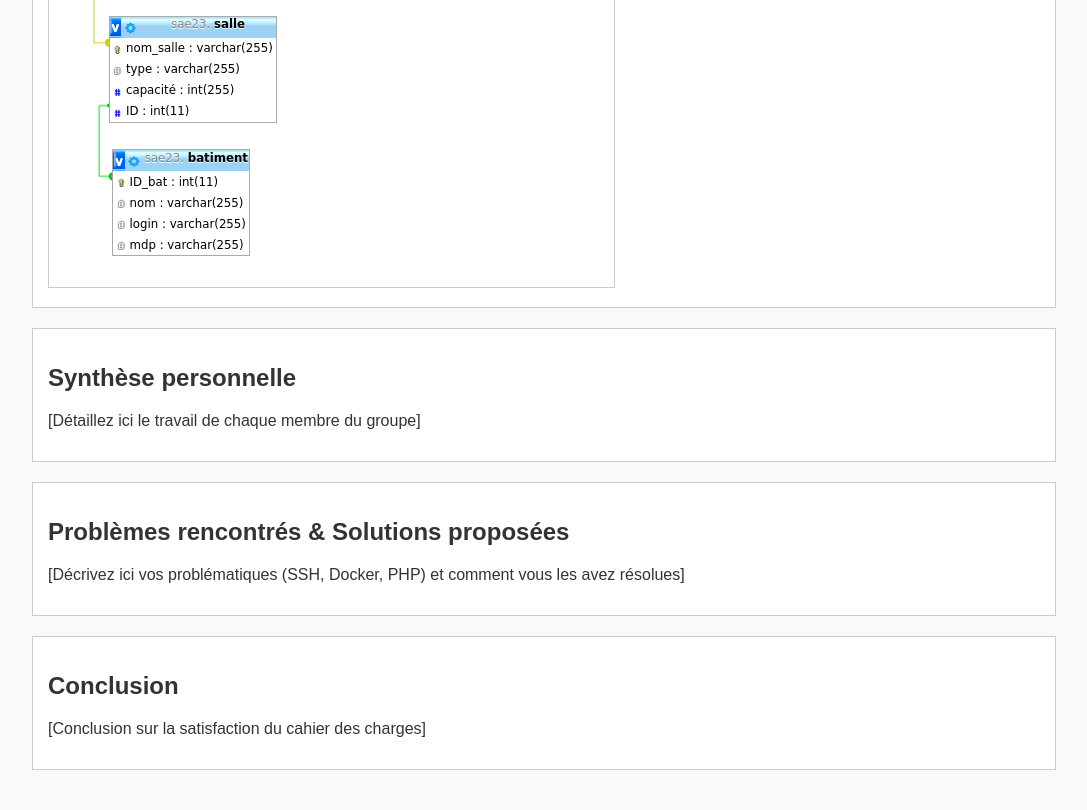
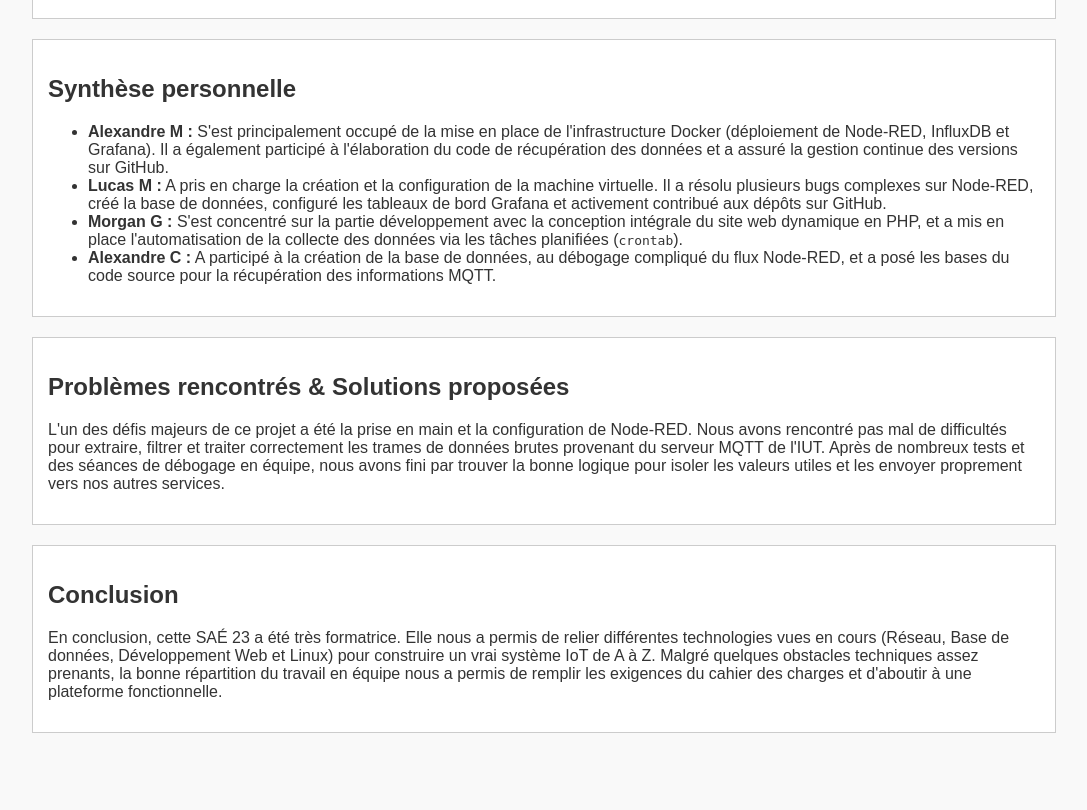
Before and after one commit to mydraa/SAE23, a PHP site: page /projet.php in a window 1280 px wide. Shown: the part 1762-2572 px from the top of the page, without its empty margins (96-1183 px from the left). After the commit the page ends 2495 px from the top, so only its background shows below. Run offline with PHP 8.4, Linux system fonts and the light colour scheme.

Commit message:
Update project page (synthesis and conclusion)

```diff
--- a/site web/projet.php
+++ b/site web/projet.php
@@ -37,19 +37,24 @@ session_start();
         <div class="card">
             <h2>Outils collaboratifs</h2>
             <img src="images/github.png" alt="GitHub" style="max-width:100%; margin-bottom:10px; border:1px solid #ccc;"><br>
-            <img src="images/capture.png" alt="Capture Collaborative" style="max-width:100%; border:1px solid #ccc;">
+            <img src="images/drive.png" alt="Google Drive Collaboratif" style="max-width:100%; border:1px solid #ccc;">
         </div>
         <div class="card">
             <h2>Synthèse personnelle</h2>
-            <p>[Détaillez ici le travail de chaque membre du groupe]</p>
+            <ul>
+                <li><strong>Alexandre M :</strong> S'est principalement occupé de la mise en place de l'infrastructure Docker (déploiement de Node-RED, InfluxDB et Grafana). Il a également participé à l'élaboration du code de récupération des données et a assuré la gestion continue des versions sur GitHub.</li>
+                <li><strong>Lucas M :</strong> A pris en charge la création et la configuration de la machine virtuelle. Il a résolu plusieurs bugs complexes sur Node-RED, créé la base de données, configuré les tableaux de bord Grafana et activement contribué aux dépôts sur GitHub.</li>
+                <li><strong>Morgan G :</strong> S'est concentré sur la partie développement avec la conception intégrale du site web dynamique en PHP, et a mis en place l'automatisation de la collecte des données via les tâches planifiées (<code>crontab</code>).</li>
+                <li><strong>Alexandre C :</strong> A participé à la création de la base de données, au débogage compliqué du flux Node-RED, et a posé les bases du code source pour la récupération des informations MQTT.</li>
+            </ul>
         </div>
         <div class="card">
             <h2>Problèmes rencontrés & Solutions proposées</h2>
-            <p>[Décrivez ici vos problématiques (SSH, Docker, PHP) et comment vous les avez résolues]</p>
+            <p>L'un des défis majeurs de ce projet a été la prise en main et la configuration de Node-RED. Nous avons rencontré pas mal de difficultés pour extraire, filtrer et traiter correctement les trames de données brutes provenant du serveur MQTT de l'IUT. Après de nombreux tests et des séances de débogage en équipe, nous avons fini par trouver la bonne logique pour isoler les valeurs utiles et les envoyer proprement vers nos autres services.</p>
         </div>
         <div class="card">
             <h2>Conclusion</h2>
-            <p>[Conclusion sur la satisfaction du cahier des charges]</p>
+            <p>En conclusion, cette SAÉ 23 a été très formatrice. Elle nous a permis de relier différentes technologies vues en cours (Réseau, Base de données, Développement Web et Linux) pour construire un vrai système IoT de A à Z. Malgré quelques obstacles techniques assez prenants, la bonne répartition du travail en équipe nous a permis de remplir les exigences du cahier des charges et d'aboutir à une plateforme fonctionnelle.</p>
         </div>
     </div>
 </body>
```
Also changed, not shown: site web/images/capture.png (deleted).
